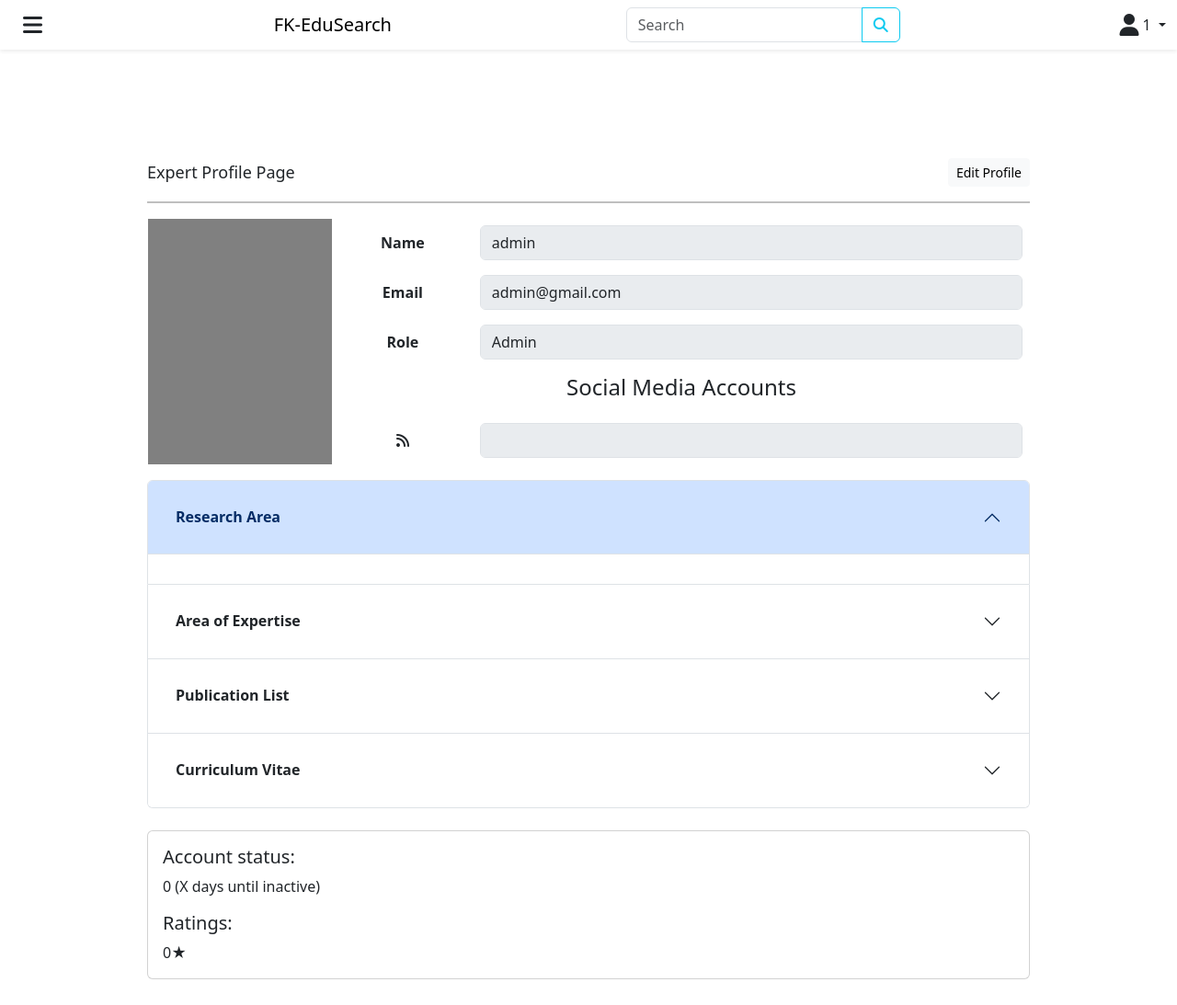
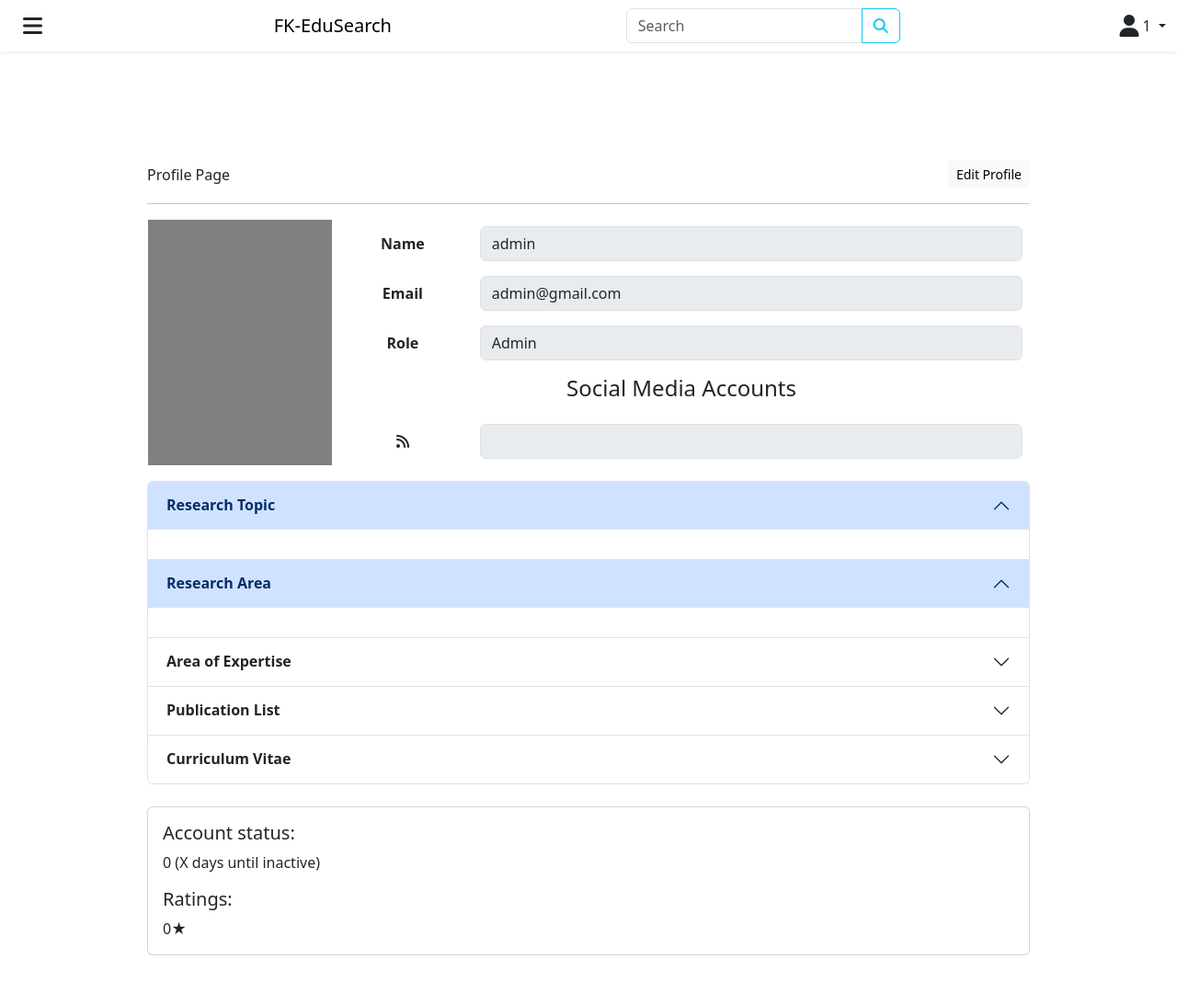
Before and after one commit to zhaolinlau/FK-EduSearch, a PHP site: page /profile.php in a window 1280 px wide. Shown: the top 1093 px of the page at 92% size. After the commit the page ends 1039 px from the top, so only its background shows below. Run offline with PHP 8.4, Linux system fonts and the light colour scheme; a user stored in the database is signed in; data comes from the database, SQL or seed files in the repository; both versions use the stored data as it was after the commit; style sheets or scripts are compiled from the project's sources; some libraries are stand-ins or nearby versions.

Commit message:
made profile accessible

```diff
--- a/controllers/ProfileController.php
+++ b/controllers/ProfileController.php
@@ -18,15 +18,15 @@ class ProfileController
             die();
         }
     }
-
-    public function updateProfileData($userID, $userName, $userEmail, $userSocialMedia, $userResearchArea, $expertAreaOfExpertise)
+    public function updateProfileData($userID, $userName, $userEmail, $userSocialMedia, $userResearchArea, $expertAreaOfExpertise, $ResearchTopic)
     {
         try {
             global $conn;
-            $stmt = $conn->prepare("UPDATE user SET UserName = :userName, UserEmail = :userEmail, UserSocialMedia = :userSocialMedia, UserResearchArea = :userResearchArea, ExpertAreaOfExpertise = :expertAreaOfExpertise WHERE UserID = :userID");
+            $stmt = $conn->prepare("UPDATE user SET UserName = :userName, UserEmail = :userEmail, UserSocialMedia = :userSocialMedia, UserResearchArea = :userResearchArea, ExpertAreaOfExpertise = :expertAreaOfExpertise, ResearchTopic = :ResearchTopic WHERE UserID = :userID");
             $stmt->bindParam(':userName', $userName);
             $stmt->bindParam(':userEmail', $userEmail);
             $stmt->bindParam(':userSocialMedia', $userSocialMedia);
+            $stmt->bindParam(':ResearchTopic', $ResearchTopic);
             $stmt->bindParam(':userResearchArea', $userResearchArea);
             $stmt->bindParam(':expertAreaOfExpertise', $expertAreaOfExpertise);
             $stmt->bindParam(':userID', $userID);
--- a/profile.php
+++ b/profile.php
@@ -15,14 +15,7 @@ include "./controllers/ReturnProfile.php";
 	<link rel="shortcut icon" href="./resources/img/favicon.ico" type="image/x-icon">
 	<link rel="stylesheet" href="./node_modules/@fortawesome/fontawesome-free/css/all.min.css">
 	<link rel="stylesheet" href="./node_modules/bootstrap/dist/css/bootstrap.min.css">
-	<?php
-	if (isset($_SESSION["expert"])) :
-	?>
-		<link rel="stylesheet" href="./custom_css/custom.css">
 
-	<?php
-	endif;
-	?>
 </head>
 
 <body>
@@ -33,14 +26,13 @@ include "./controllers/ReturnProfile.php";
 		</div>
 	</div>
 	<?php
-	if (isset($_SESSION["expert"])) :
 	?>
 	<div class="">
 		<div class="col-9 mx-auto" style="margin-right: 0;">
 			<br>
 			<div class="d-flex justify-content-between align-items-center">
-					<span class="text2">Expert Profile Page</span>
-					<a href="editExpert.php" class="btn btn-light btn-sm ms-auto" style="height:fit-content;">Edit Profile</a>
+				<span class="text2">Profile Page</span>
+				<a href="editProfile.php" class="btn btn-light btn-sm ms-auto" style="height:fit-content;">Edit Profile</a>
 			</div>
 			<hr>
 			<table class="table table-borderless">
@@ -86,6 +78,21 @@ include "./controllers/ReturnProfile.php";
 			</table>
 
 			<div class="accordion" id="accordionExpertPage">
+				<?php if (isset($_SESSION["student"]) || isset($_SESSION["staff"])) : ?>
+					<div class="accordion-item">
+						<h2 class="accordion-header" id="researchtopic">
+							<button class="accordion-button" type="button" data-bs-toggle="collapse" data-bs-target="#collapseRT" aria-expanded="true" aria-controls="collapseRT">
+								<b>Research Topic</b>
+							</button>
+						</h2>
+						<div id="collapseRT" class="accordion-collapse collapse show" aria-labelledby="headingOne" data-bs-parent="#accordionExample">
+							<div class="accordion-body">
+								<span id="UserResearchArea"><?php echo $userData['ResearchTopic']; ?></span>
+							</div>
+						</div>
+					</div>
+				<?php endif; ?>
+
 				<div class="accordion-item">
 					<h2 class="accordion-header" id="researchArea">
 						<button class="accordion-button" type="button" data-bs-toggle="collapse" data-bs-target="#collapseOne" aria-expanded="true" aria-controls="collapseOne">
@@ -98,6 +105,7 @@ include "./controllers/ReturnProfile.php";
 						</div>
 					</div>
 				</div>
+				<?php if (isset($_SESSION["expert"])) : ?>
 					<div class="accordion-item">
 						<h2 class="accordion-header" id="areaOfExpertise">
 							<button class="accordion-button collapsed" type="button" data-bs-toggle="collapse" data-bs-target="#collapseTwo" aria-expanded="false" aria-controls="collapseTwo">
@@ -162,8 +170,11 @@ include "./controllers/ReturnProfile.php";
 							</div>
 						</div>
 					</div>
+				<?php endif; ?>
+
 			</div>
 			<br>
+			<?php if (isset($_SESSION["expert"])) : ?>
 				<div class="card" style="margin-bottom: 50px;">
 					<div class="card-body" id="expertRatings">
 						<h5 class="card-title">Account status:</h5>
@@ -172,10 +183,10 @@ include "./controllers/ReturnProfile.php";
 						<p class="card-text"><span id="averageRatings"><?php echo $userData['ExpertRatings']; ?></span>★</p>
 					</div>
 				</div>
+			<?php endif; ?>
 		</div>
 	</div>
 	<?php
-	endif;
 	?>
 
 	<script src="./node_modules/bootstrap/dist/js/bootstrap.bundle.min.js"></script>
```
Also changed, not shown: config/fk-edusearch.sql (+4 -5 lines), editProfile.php (renamed from editExpert.php, +23 -4 lines). Lines whose indentation alone changed are shown as unchanged.
